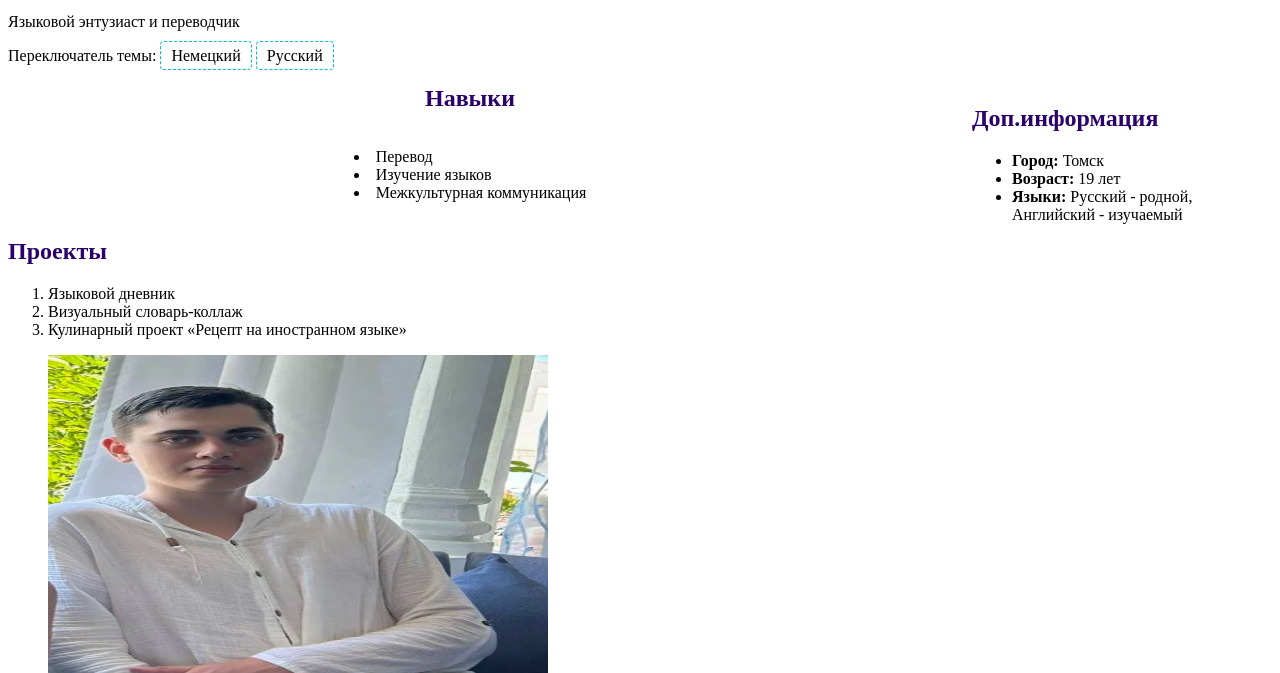
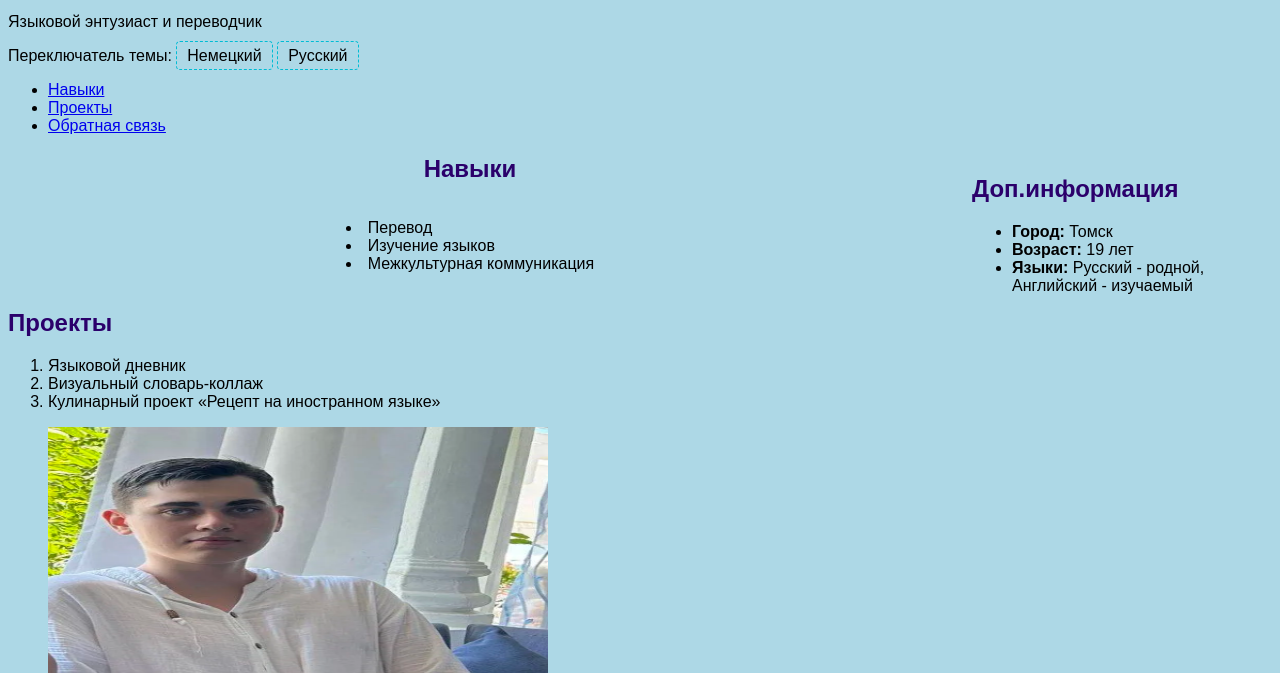
Before and after one commit to BRJ1241/kirill.androsenko.932402.labs, a plain HTML site: page HTMLPage1.html in a window 1280 px wide. Shown: the part 127-800 px from the top of the page. Drawn offline with Linux system fonts and the light colour scheme.

Commit message:
Добавлено навигационное меню

```diff
--- a/HTMLPage1.html
+++ b/HTMLPage1.html
@@ -30,7 +30,13 @@
             <span class="theme-switch2" tabindex="0" id="btnRu"> Русский</span>
         </p>
     </header>
-
+    <nav>
+        <ul class="nav-menu">
+            <li><a href="#skills">Навыки</a></li>
+            <li><a href="#projects">Проекты</a></li>
+            <li><a href="#contact">Обратная связь</a></li>
+        </ul>
+    </nav>
     <main>
         <section id="skills" class="skills">
             <h2>Навыки</h2>
--- a/style.css
+++ b/style.css
@@ -1,4 +1,4 @@
-﻿:root {
+:root {
     --primary: lightblue;
     --accent: #ffffff;
     --ge: #FF6633;
```
